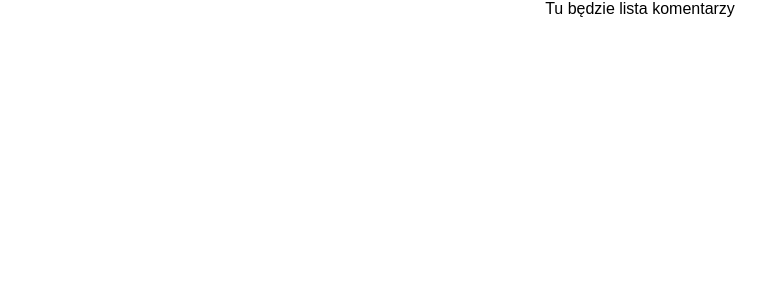
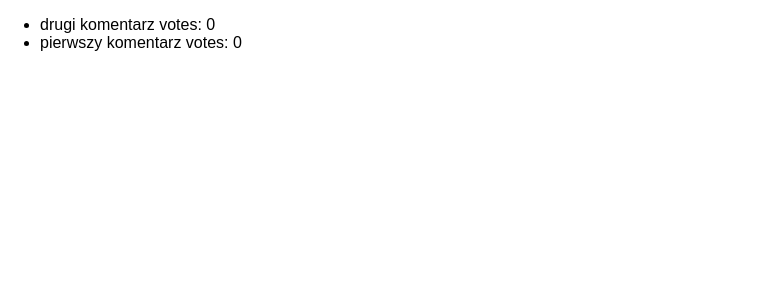
Before and after one commit to djrokita/Kodilla_19_7, a React (Create React App) app: page / in a window 1280 px wide. Shown: the top 300 px of the page, without its empty margins (0-774 px from the left). Built offline with nearby package versions, Linux system fonts and the light colour scheme.

Commit message:
Set basic app with testing run

```diff
--- a/src/App.js
+++ b/src/App.js
@@ -1,10 +1,10 @@
 import React, { Component } from 'react';
-import './App.css';
+import CommentsListContainer from './CommentsListContainer.js'
 
 const App = () => {
   return (
-    <div className="App">
-      Tu będzie lista komentarzy
+    <div>
+      <CommentsListContainer />
     </div>
   );
 };
--- a/src/CommentsList.js
+++ b/src/CommentsList.js
@@ -1,10 +1,10 @@
 import React from 'react';
 import Comment from './Comment';
 
-const CommentsList = ({commments}) => {
+const CommentsList = ({comments}) => {
 	return (
 		<ul>
-			{comments.map(comment => <Comment key={comment.id} {...comment}/>)}
+			{comments.map(item => <Comment key={item.id} {...item} />)}
 		</ul>
 	);
 };
--- /dev/null
+++ b/src/CommentsListContainer.js
@@ -0,0 +1,6 @@
+import {connect} from 'react-redux';
+import CommentsList from './CommentsList';
+
+const mapStateToProps = state => ({ comments: state.comments });
+
+export default connect(mapStateToProps)(CommentsList);
--- /dev/null
+++ b/src/actions.js
@@ -0,0 +1,54 @@
+import uuid from 'uuid';
+
+export const ADD_COMMENT = 'ADD_COMMENT';
+export const EDIT_COMMENT = 'EDIT_COMMENT';
+export const REMOVE_COMMENT = 'REMOVE_COMMENT';
+export const THUMB_UP_COMMENT = 'THUMB_UP_COMMENT';
+export const THUMB_DOWN_COMMENT = 'THUMB_DOWN_COMMENT';
+
+export const addComment = (text) => {
+	return {
+		type: ADD_COMMENT,
+		payload: {
+			text,
+			id: uuid.v4()
+		}
+	}
+}
+
+export const editComment = (text, id) => {
+	return {
+		type: EDIT_COMMENT,
+		payload: {
+			text,
+			id
+		}
+	}
+}
+
+export const removeComment = (id) => {
+	return {
+		type: REMOVE_COMMENT,
+		payload: {
+			id
+		}
+	}
+}
+
+export const getThumbUp = (id) => {
+	return {
+		type: THUMB_UP_COMMENT,
+		payload: {
+			id
+		}
+	}
+}
+
+export const getThumbDown = (id) => {
+	return {
+		type: THUMB_DOWN_COMMENT,
+		payload: {
+			id
+		}
+	}
+}
--- /dev/null
+++ b/src/comments.js
@@ -0,0 +1,51 @@
+import {
+  ADD_COMMENT,
+  REMOVE_COMMENT,
+  EDIT_COMMENT,
+  THUMB_UP_COMMENT,
+  THUMB_DOWN_COMMENT
+} from "./actions";
+
+const comments = (state = [], action) => {
+  switch (action.type) {
+    case ADD_COMMENT:
+      return [
+        {
+          id: action.payload.id,
+          text: action.payload.text,
+          votes: 0
+        },
+        ...state
+      ];
+
+    case REMOVE_COMMENT:
+      return state.filter(comment => comment.id !== action.payload.id);
+
+    case EDIT_COMMENT:
+      return state.map(// sposób nr 1 )
+        comment  => comment.id === action.payload.id
+            ? Object.assign({}, comment, { text: action.payload.text })
+            : comment
+      );
+
+    case THUMB_UP_COMMENT:
+      return state.map(comment => {
+        // sposób nr 2
+        return comment.id === action.payload.id
+          ? { ...comment, votes: comment.votes + 1 }
+          : comment;
+      });
+
+    case THUMB_DOWN_COMMENT:
+      return state.map(
+        comment => comment.id === action.payload.id
+            ? Object.assign({}, comment, { votes: comment.votes - 1 })
+            : comment
+      );
+
+    default:
+      return state;
+  }
+};
+
+export default comments;
--- a/src/index.js
+++ b/src/index.js
@@ -3,6 +3,21 @@ import ReactDOM from 'react-dom';
 import './index.css';
 import App from './App';
 import registerServiceWorker from './registerServiceWorker';
+import { Provider } from 'react-redux';
+import { createStore } from 'redux';
+import reducer from './reducer';
+import  { addComment } from './actions';
 
-ReactDOM.render(<App />, document.getElementById('root'));
+const store = createStore(reducer);
+
+ReactDOM.render(
+  <Provider store={store}>
+    <App />
+  </Provider>,
+  document.getElementById('root')
+);
+
+store.dispatch(addComment('pierwszy komentarz'));
+store.dispatch(addComment('drugi komentarz'));
+
 registerServiceWorker();
--- /dev/null
+++ b/src/reducer.js
@@ -0,0 +1,10 @@
+import { combineReducers } from "redux";
+import comments from "./comments";
+import users from "./users";
+
+const reducer = combineReducers({
+  comments,
+  users
+});
+
+export default reducer;
--- /dev/null
+++ b/src/users.js
@@ -0,0 +1,3 @@
+const users = (state = [], action) => state;
+
+export default users;
```
Also changed, not shown: src/logo.svg (deleted).
